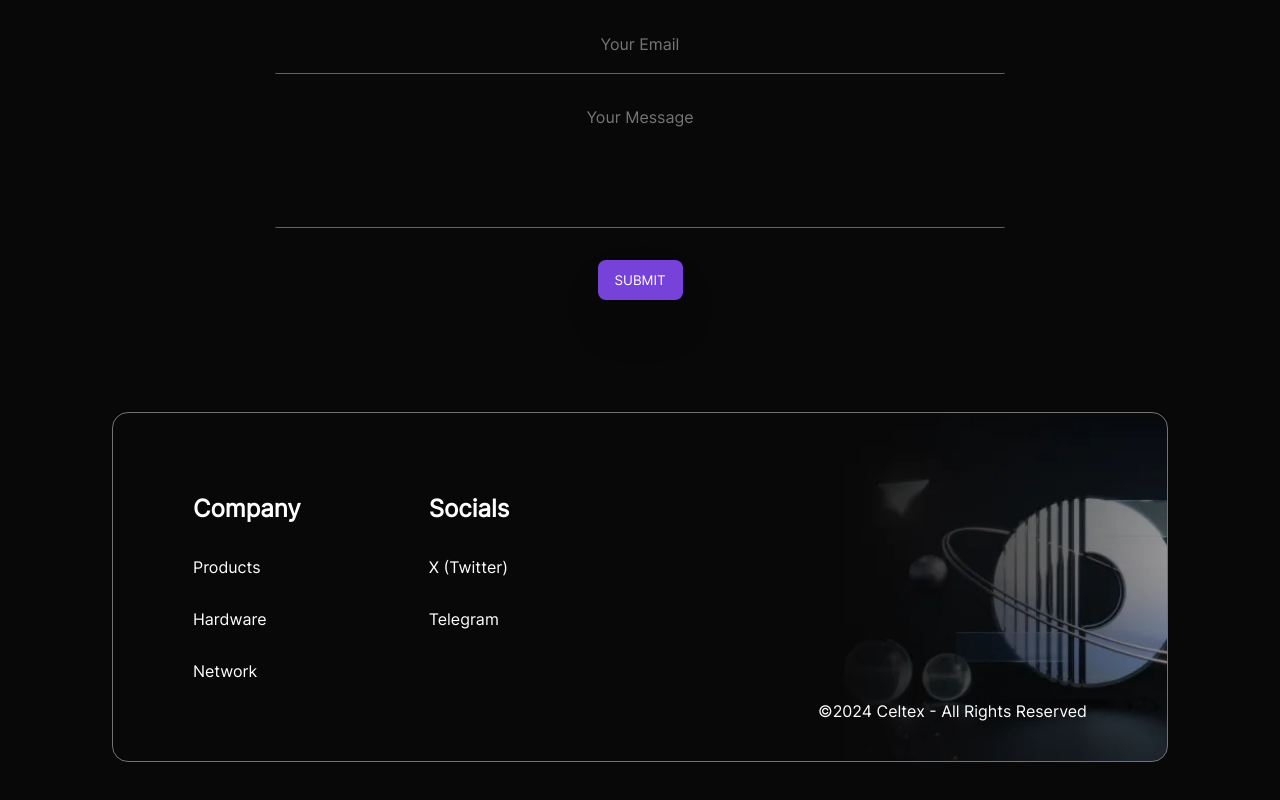
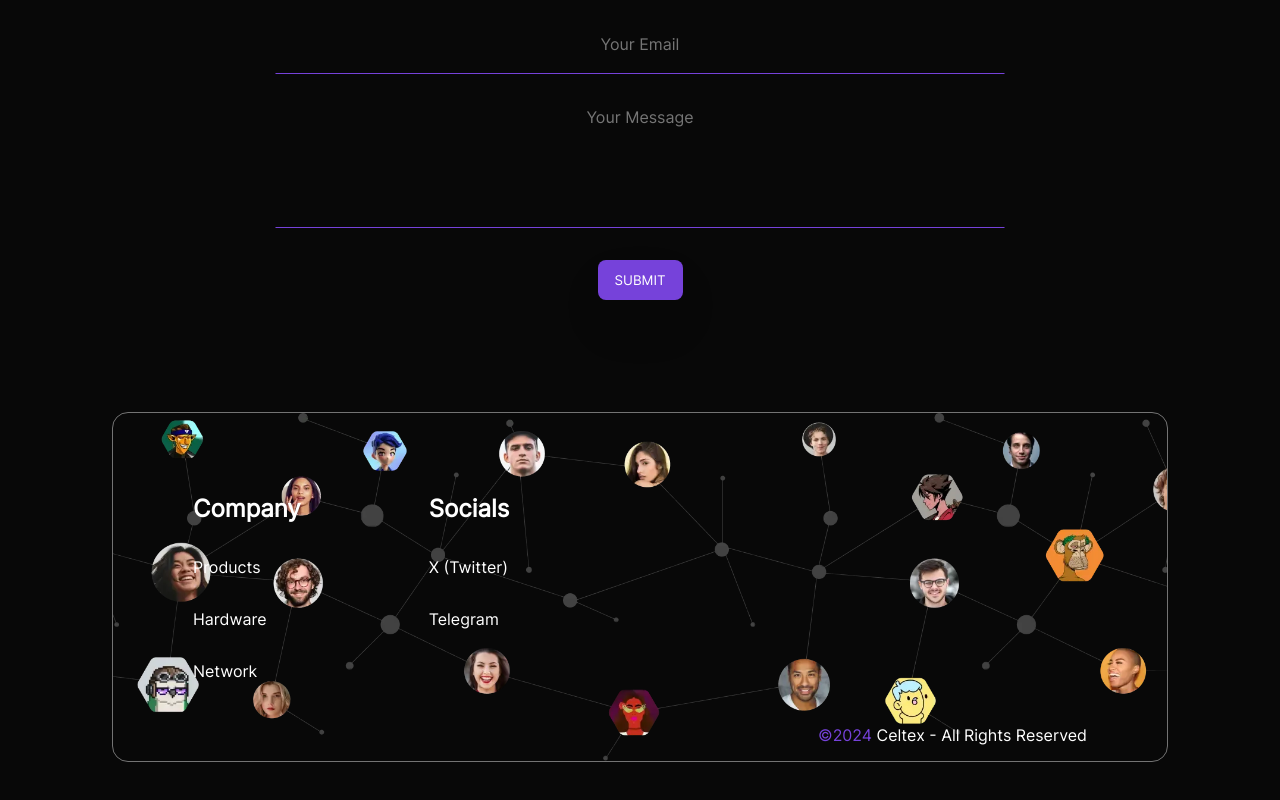
Before and after one commit to kingcool0330/token_creative, a React (Create React App) app: page / in a window 1280 px wide. Shown: the part 7052-7852 px from the top of the page. Built offline with nearby package versions, Linux system fonts and the light colour scheme.

Commit message:
- Update the footer page style

```diff
--- a/src/pages/Footer.js
+++ b/src/pages/Footer.js
@@ -60,7 +60,8 @@
             </div>
           </div>
           <span className="copyright">
-            ©{new Date().getFullYear()} Celtex - All Rights Reserved
+            <span>©{new Date().getFullYear()}</span> Celtex - All Rights
+            Reserved
           </span>
         </div>
       </div>
--- a/src/pages/Footer.scss
+++ b/src/pages/Footer.scss
@@ -21,7 +21,6 @@
     margin: 5rem;
 
     @media (max-width: 768px) {
-      background-image: url(../assets/image/mobile-footer.png);
       margin: 5rem 0;
     }
 
@@ -103,8 +102,12 @@
         position: absolute;
         z-index: 10;
         padding-top: 2rem;
-        bottom: 2.5rem;
+        bottom: 1rem;
         right: 5rem;
+
+        span {
+          color: var(--default-color);
+        }
 
         @media (max-width: 768px) {
           right: 50%;
```
Also changed, not shown: src/assets/image/footer.webp, src/assets/image/mobile-footer.png (deleted).
